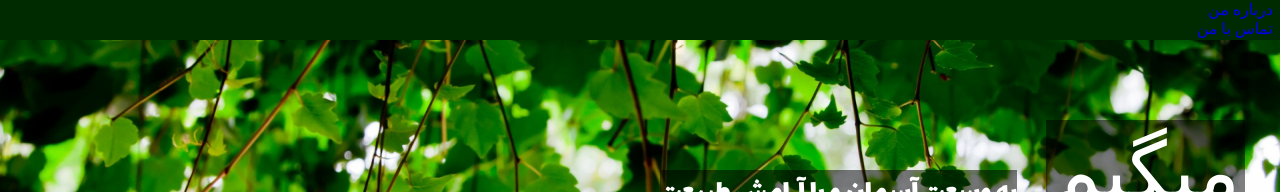
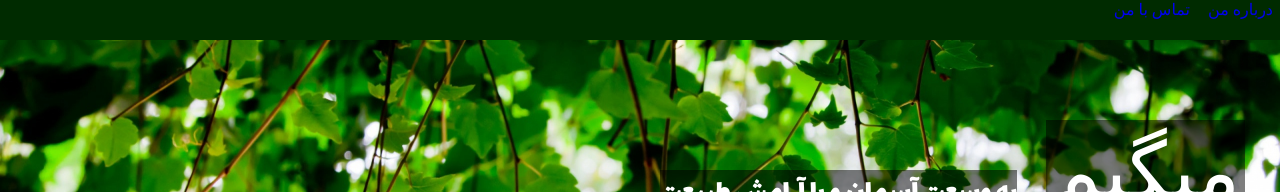
Before and after one commit to migim/migim.github.io, a Jekyll site: the page built from index.md, in a window 1280 px wide. Shown: the top 192 px of the page. Built offline with Jekyll 4.4.1, drawn with Linux system fonts in a browser that asks for light colours; some web fonts are replaced.

```diff
--- a/assets/style/main.css
+++ b/assets/style/main.css
@@ -227,12 +227,11 @@ body h1 a {
 
 .nav-up-items {
     margin: auto 7px;
-
+    display: inline;
 }
 
 .nav-up-items a {
     text-decoration: none;
-    display: inline;
 }
 
 /* Tooltip for hover icons */
```
